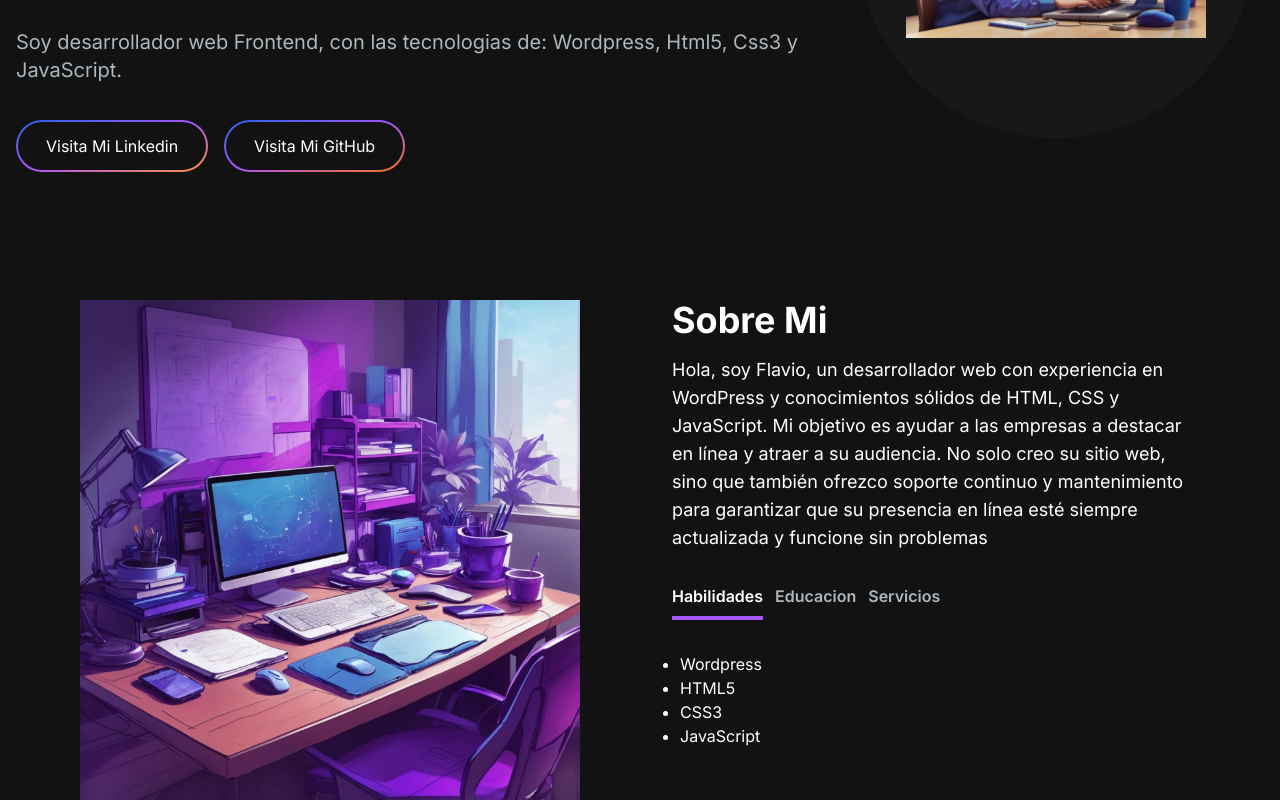
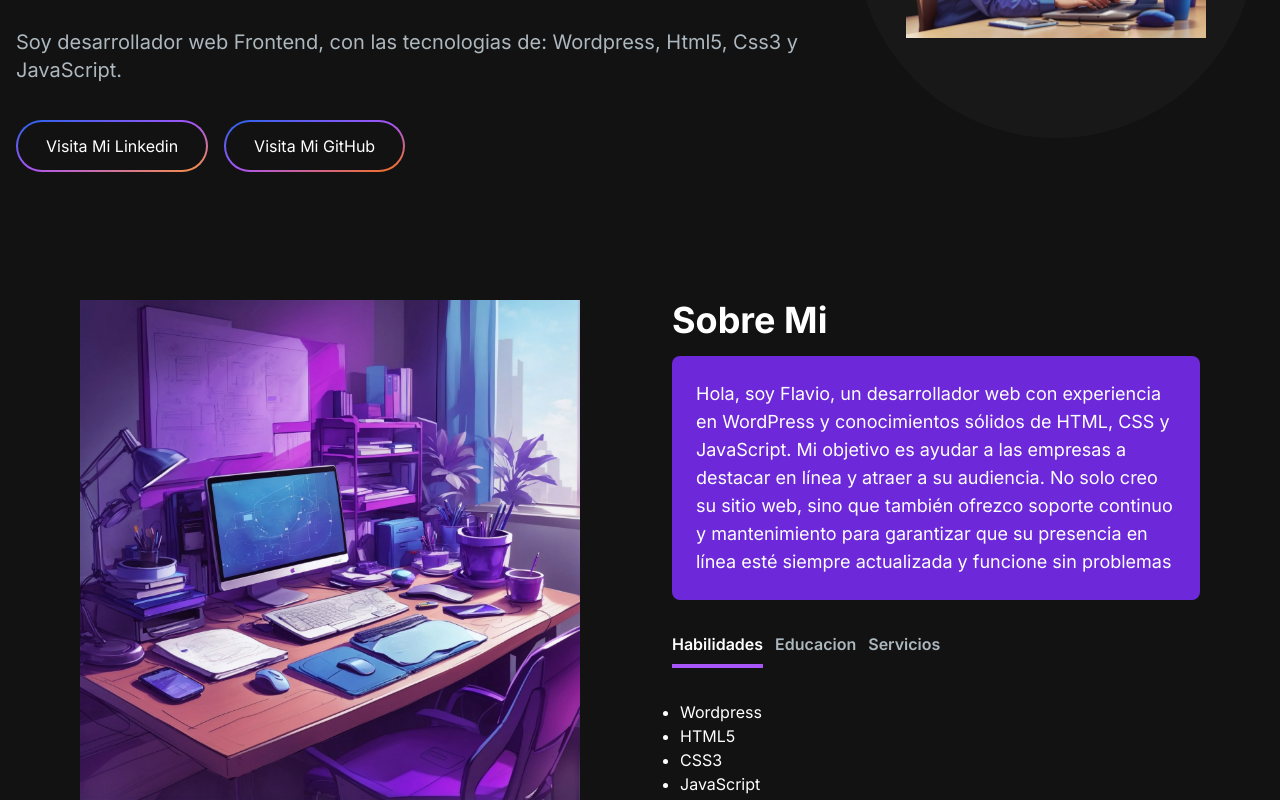
Before and after one commit to Flavioarzamendia/porfolioEnNextjs, a Next.js app: page / in a window 1280 px wide. Shown: the part 480-1280 px from the top of the page. Built offline with nearby package versions, Linux system fonts and the light colour scheme.

Commit message:
Mejoras visuales

```diff
--- a/src/app/components/AboutSection.jsx
+++ b/src/app/components/AboutSection.jsx
@@ -55,12 +55,14 @@ const AboutSection = () => {
         <Image src="/images/about-image.webp" alt="Working" title="Working" width={500} height={500} />
         <div className="mt-4 md:mt-0 text-left flex flex-col h-full">
           <h2 className="text-4xl font-bold text-white mb-4">Sobre Mi</h2>
-          <p className="text-base lg:text-lg">
+          <div className=" p-6  bg-violet-700 rounded-lg">
+          <p className="text-base lg:text-lg ">
           Hola, soy Flavio, un desarrollador web con experiencia en WordPress y conocimientos sólidos de HTML, CSS y JavaScript.
            Mi objetivo es ayudar a las empresas a destacar en línea y atraer a su audiencia.
            No solo creo su sitio web, sino que también ofrezco soporte continuo y mantenimiento para garantizar que su presencia en línea
             esté siempre actualizada y funcione sin problemas
           </p>
+          </div>
           <div className="flex flex-row justify-start mt-8">
             <TabButton
               selectTab={() => handleTabChange("skills")}
```
Also changed, not shown: public/images/projects/2.webp.
